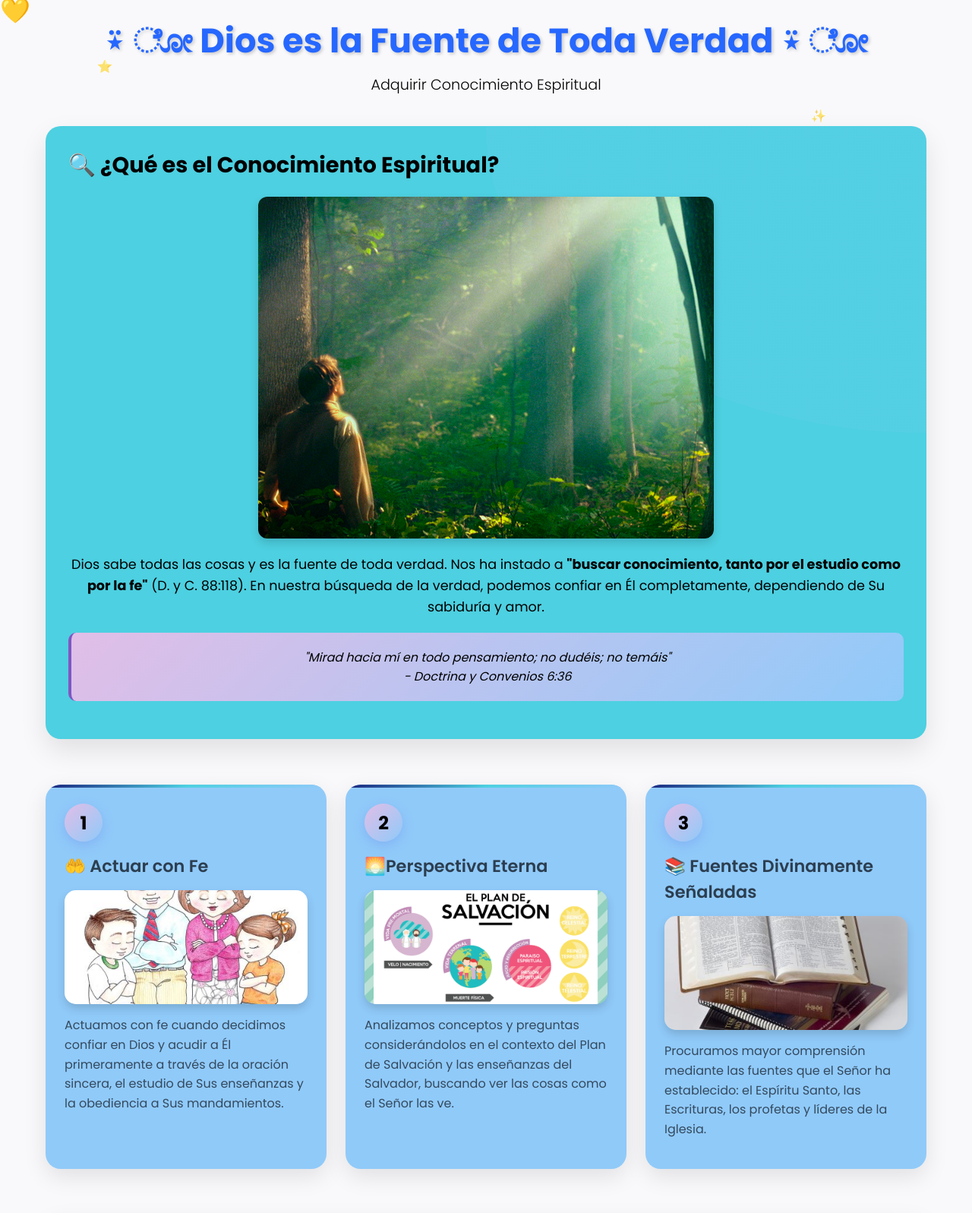
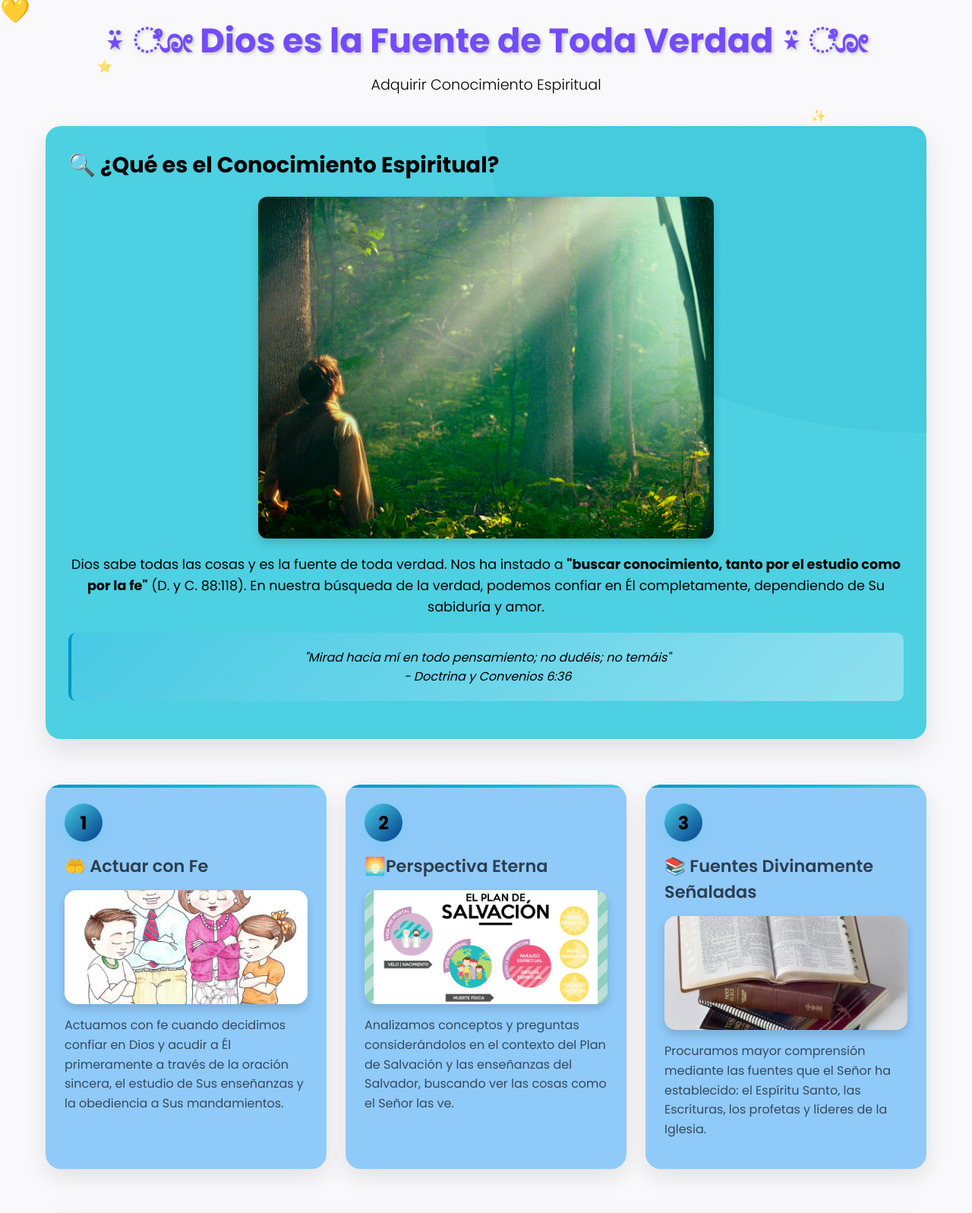
Before and after one commit to desivar/infografia, a plain HTML site: page visual.html in a window 1280 px wide. Shown: the top 1597 px of the page at 76% size. Drawn offline with Linux system fonts and the light colour scheme.

Commit message:
fix typos

```diff
--- a/styles/info.css
+++ b/styles/info.css
@@ -26,7 +26,7 @@ body {
 }
 
 .header h1 {
-    color: #2667FF;
+    color: #724CF9;
     font-size: 2.8rem;
     font-weight: 700;
     margin-bottom: 10px;
@@ -53,7 +53,7 @@ body {
 
 .floating-star {
     position: absolute;
-    color: #fff;
+    color: #E0F7FA;
     animation: float 6s ease-in-out infinite;
     opacity: 0.7;
 }
@@ -86,7 +86,7 @@ body {
     right: -50%;
     width: 100%;
     height: 100%;
-    background: linear-gradient(45deg, #90CAF9 60%, #E1BEE7 100%);
+    background: linear-gradient(45deg, #0096C7 60%, #48CAE4 100%);
     border-radius: 50%;
     opacity: 0.1;
     z-index: 0;
@@ -156,7 +156,7 @@ body {
     left: 0;
     width: 100%;
     height: 4px;
-    background: linear-gradient(90deg, #1A237E, #4DD0E1, #90CAF9);
+    background: linear-gradient(90deg, #0096C7, #00B4D8, #48CAE4);
 }
 
 /* Number badge */
@@ -164,7 +164,7 @@ body {
     display: inline-block;
     width: 50px;
     height: 50px;
-    background: linear-gradient(135deg, #E1BEE7, #90CAF9);
+    background: linear-gradient(135deg, #48CAE4, #023E8A);
     color: black;
     border-radius: 50%;
     display: flex;
@@ -173,7 +173,7 @@ body {
     font-size: 1.5rem;
     font-weight: 700;
     margin-bottom: 15px;
-    box-shadow: 0 5px 15px rgba(102, 126, 234, 0.3);
+    box-shadow: 0 5px 15px rgba(72, 202, 228, 0.3);
 }
 
 /* Card title & text */
@@ -194,7 +194,7 @@ body {
 .image-placeholder {
     width: 100%;
     height: 150px;
-    background: linear-gradient(135deg, #E1BEE7 0%, #90CAF9 100%);
+    background: linear-gradient(135deg, #0096C7 0%, #90CAF9 100%);
     border-radius: 15px;
     display: flex;
     align-items: center;
@@ -224,7 +224,7 @@ body {
 .image-placeholder {
     width: 100%;
     height: 150px;
-    background: linear-gradient(135deg, #E1BEE7 0%, #90CAF9 100%);
+    background: linear-gradient(135deg, #48CAE4 0%, #00B4D8 100%);
     border-radius: 15px;
     display: flex;
     align-items: center;
@@ -242,7 +242,7 @@ body {
 }
 
 .evaluation-section {
-    background: #E1BEE7; /* lilac */
+    background: #90E0EF;
     border-radius: 20px;
     padding: 30px;
     box-shadow: 0 15px 35px rgba(0,0,0,0.1);
@@ -436,7 +436,7 @@ body {
 }
 
 .close {
-    color: #7E57C2;
+    color: #023E8A;
     float: right;
     font-size: 28px;
     font-weight: bold;
@@ -447,8 +447,8 @@ body {
 .close:hover { color: #000; }
 
 .verse-highlight {
-    background: linear-gradient(135deg, #E1BEE7 0%, #90CAF9 100%);
-    border-left: 4px solid #FF8A65;
+    background: linear-gradient(135deg, #48CAE4 0%, #90CAF9 100%);
+    border-left: 4px solid #0096C7;
     padding: 20px;
     border-radius: 10px;
     margin: 20px 0;
@@ -457,8 +457,8 @@ body {
 }
 
 .verse-highlight {
-    background: linear-gradient(135deg, #E1BEE7 0%, #90CAF9 100%);
-    border-left: 4px solid #7E57C2;
+    background: linear-gradient(135deg, #48CAE4 0%, #90E0EF 100%);
+    border-left: 4px solid #0096C7;
     padding: 20px;
     border-radius: 10px;
     margin: 20px 0;
--- a/visual.html
+++ b/visual.html
@@ -124,7 +124,7 @@
     <div id="modal1" class="modal">
         <div class="modal-content">
             <span class="close" onclick="closeModal('modal1')">&times;</span>
-            <h2>🤲 Principio 1:  Siempre Actuar con Fe</h2>
+            <h2>🤲 Principio 1: Actuar con Fe</h2>
             <p><strong>¿Cómo actuar con fe?</strong></p>
             <ul>
                 <li>🙏 Confiar en Dios y acudir a Él en oración sincera</li>
@@ -140,7 +140,7 @@
     <div id="modal2" class="modal">
         <div class="modal-content">
             <span class="close" onclick="closeModal('modal2')">&times;</span>
-            <h2>🌅 Principio 2:  Usa una Perspectiva Eterna</h2>
+            <h2>🌅 Principio 2:  Perspectiva Eterna</h2>
             <p><strong>¿Cómo desarrollar una perspectiva eterna?</strong></p>
             <ul>
                 <li>🌟 Considerar el contexto del Plan de Salvación</li>
```
